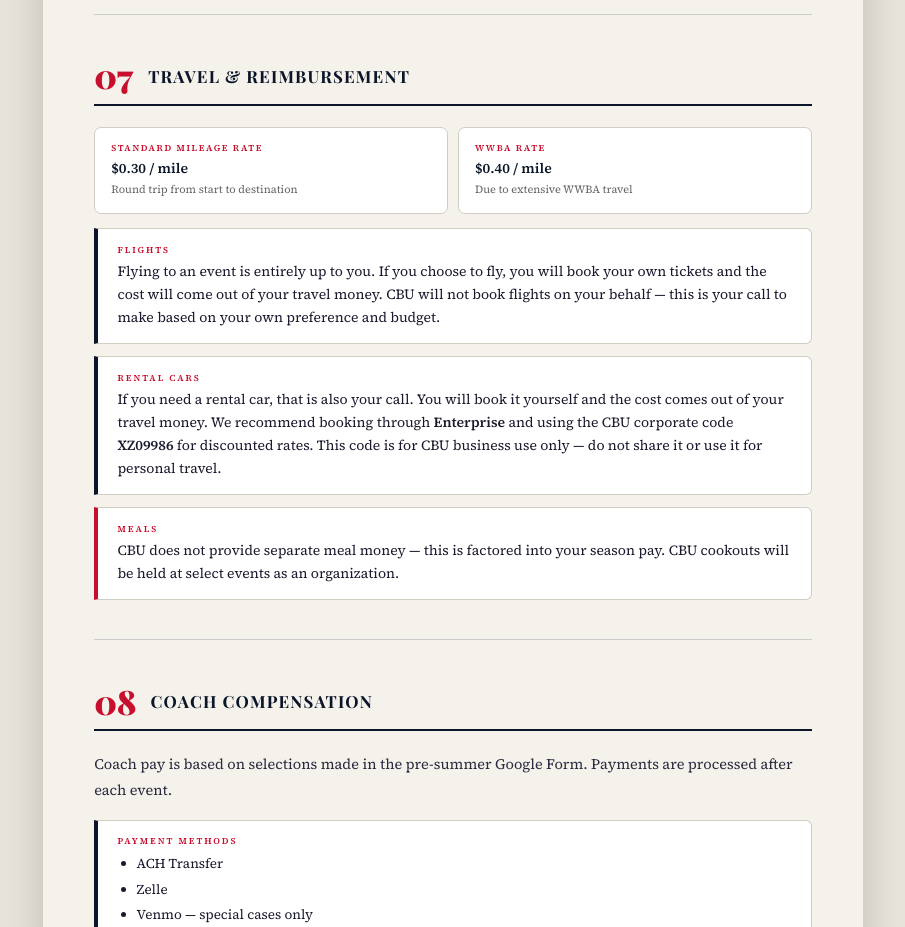
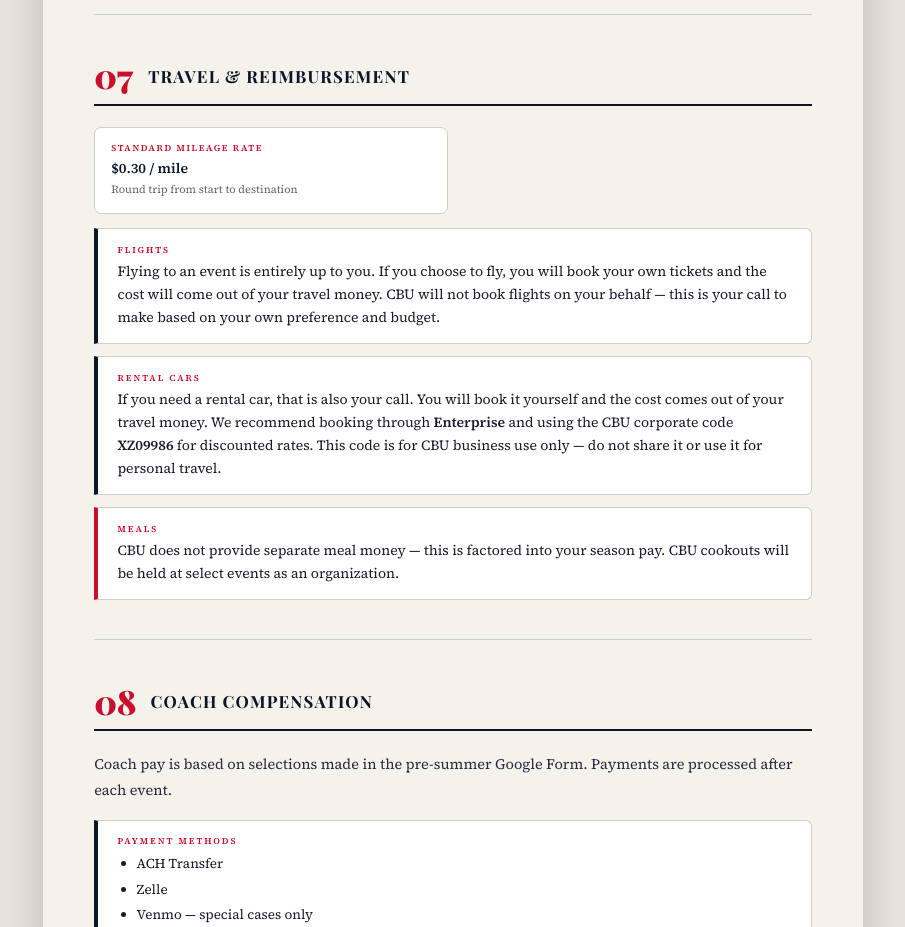
Before and after one commit to addison-ui/cbu-coach-handbook, a plain HTML site: page index.html in a window 1280 px wide. Shown: the part 7100-8027 px from the top of the page, without its empty margins (187-1092 px from the left). Drawn offline with nearby package versions, Linux system fonts and the light colour scheme.

Commit message:
updated handbook

```diff
--- a/index.html
+++ b/index.html
@@ -842,10 +842,7 @@
           <div class="info-card-label">Standard Mileage Rate</div>
           <div class="info-card-value">$0.30 / mile<br><span style="font-size:11px;font-weight:400;color:#666">Round trip from start to destination</span></div>
         </div>
-        <div class="info-card">
-          <div class="info-card-label">WWBA Rate</div>
-          <div class="info-card-value">$0.40 / mile<br><span style="font-size:11px;font-weight:400;color:#666">Due to extensive WWBA travel</span></div>
-        </div>
+
       </div>
       <div class="rule-card">
         <div class="rule-label">Flights</div>
```
